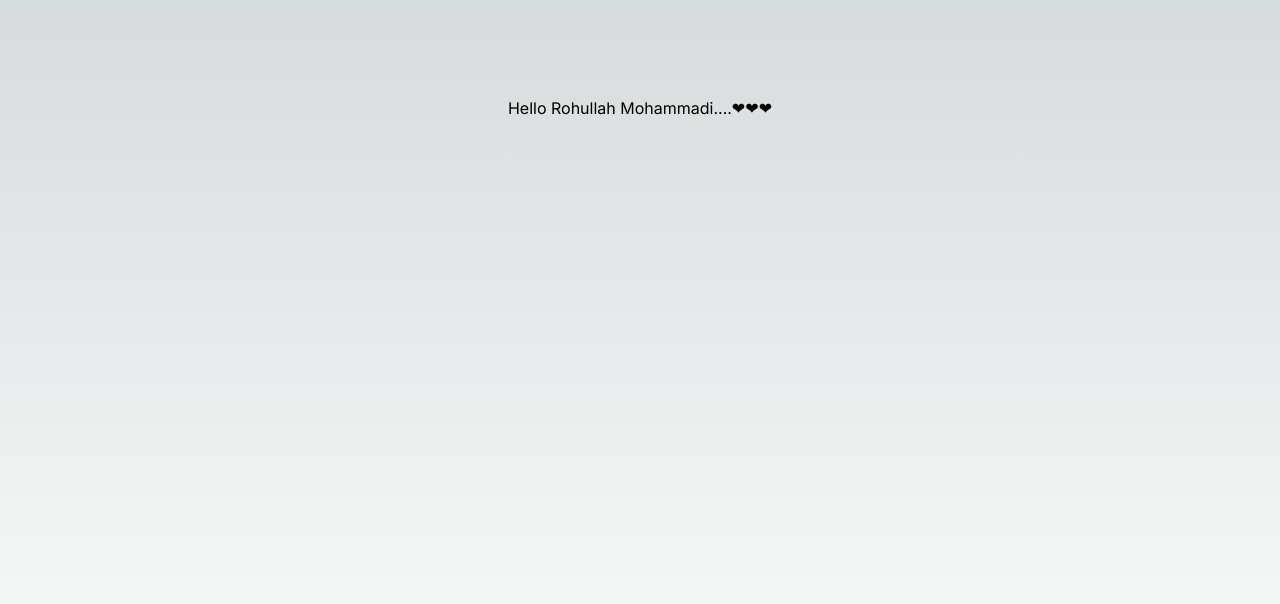
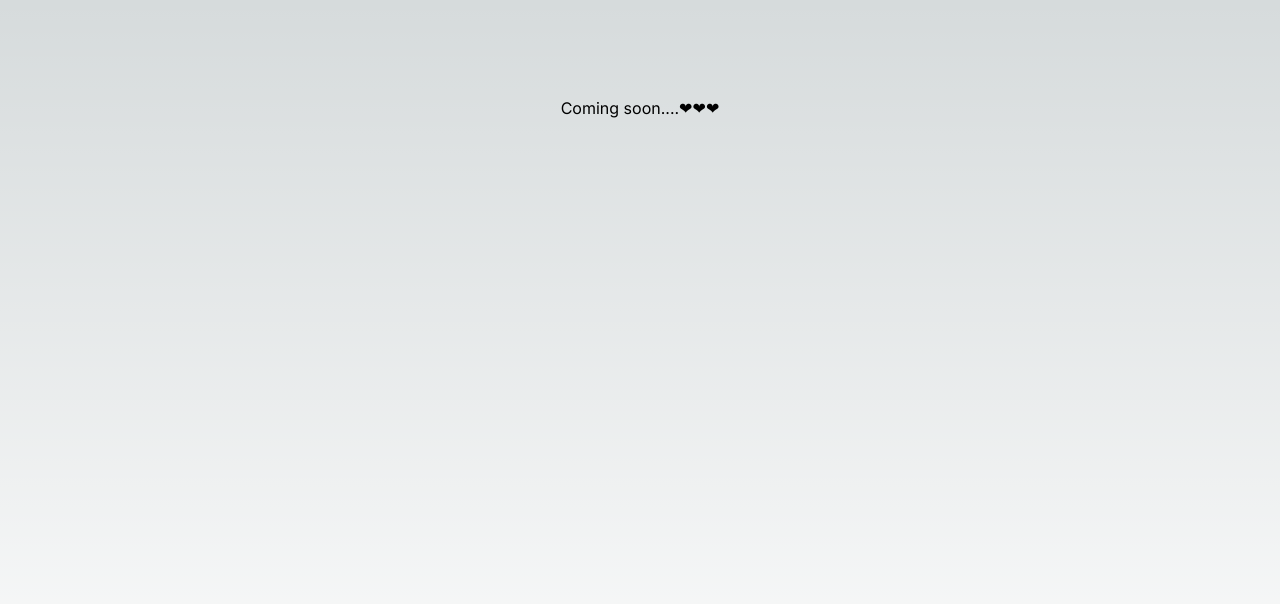
Before and after one commit to RohullahSoroush/rohullah-portfolio, a Next.js app: page / in a window 1280 px wide. Shown: the top 604 px of the page. Built offline with nearby package versions, Linux system fonts and the light colour scheme.

Commit message:
started working on my portfolio

```diff
--- a/src/app/page.tsx
+++ b/src/app/page.tsx
@@ -3,7 +3,7 @@ import Image from "next/image";
 export default function Home() {
   return (
     <main className="flex min-h-screen flex-col items-center justify-between p-24">
-      Hello Rohullah Mohammadi....❤❤❤
+      Coming soon....❤❤❤
     </main>
   );
 }
```
